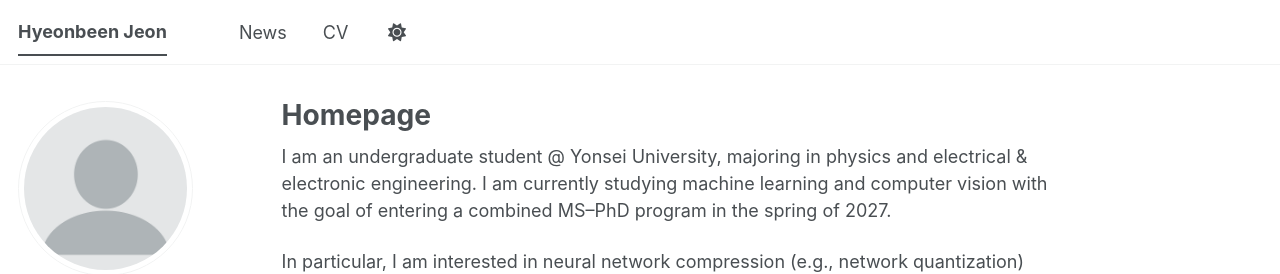
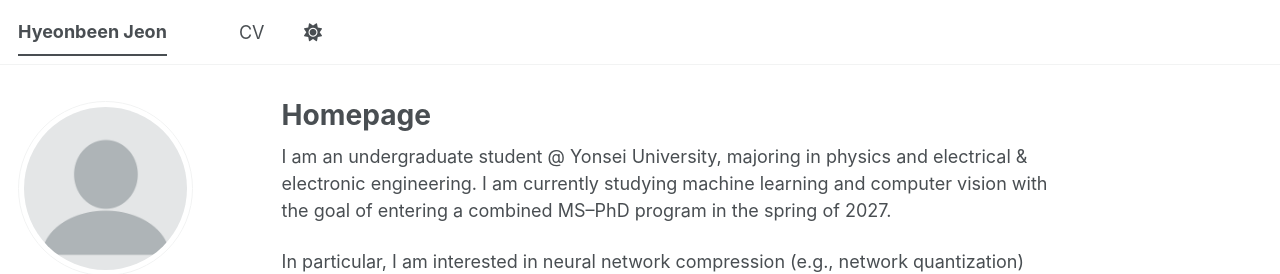
Before and after one commit to jnhnbn01/jnhnbn01.github.io, a Jekyll site: the page built from _pages/about.md, in a window 1280 px wide. Shown: the top 274 px of the page. Built offline with Jekyll 4.4.1, drawn with Linux system fonts in a browser that asks for light colours; a script bundle is joined from its source files by our own code; library files that are not in the unit come from our copies.

Commit message:
Update navigation.yml to comment out sections
Comment out 'News' and 'Posts' sections in navigation.

```diff
--- a/_data/navigation.yml
+++ b/_data/navigation.yml
@@ -20,8 +20,8 @@ main:
   #- title: "Portfolio"
   #  url: /portfolio/
 
-  - title: "News"
-    url: /year-archive/
+  #- title: "Posts"
+  #  url: /year-archive/
 
   - title: "CV"
     url: /cv/
```
